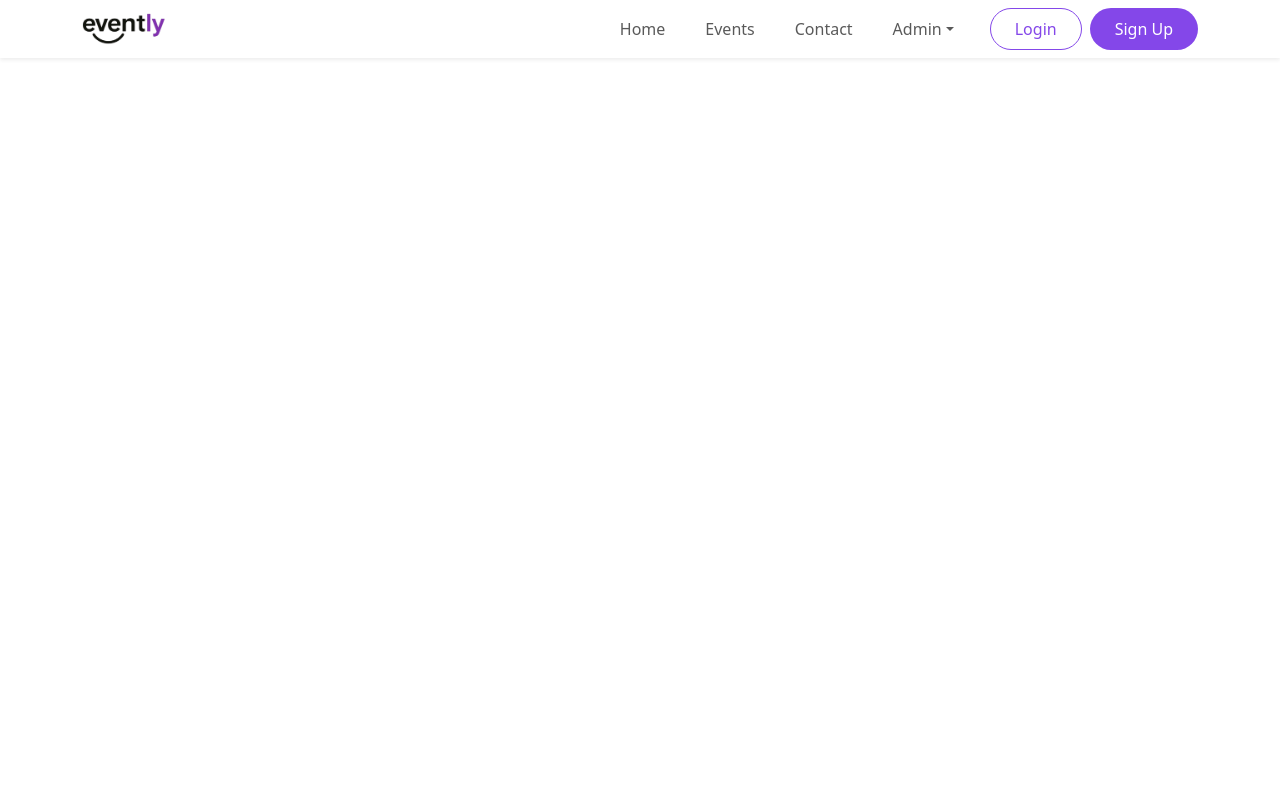
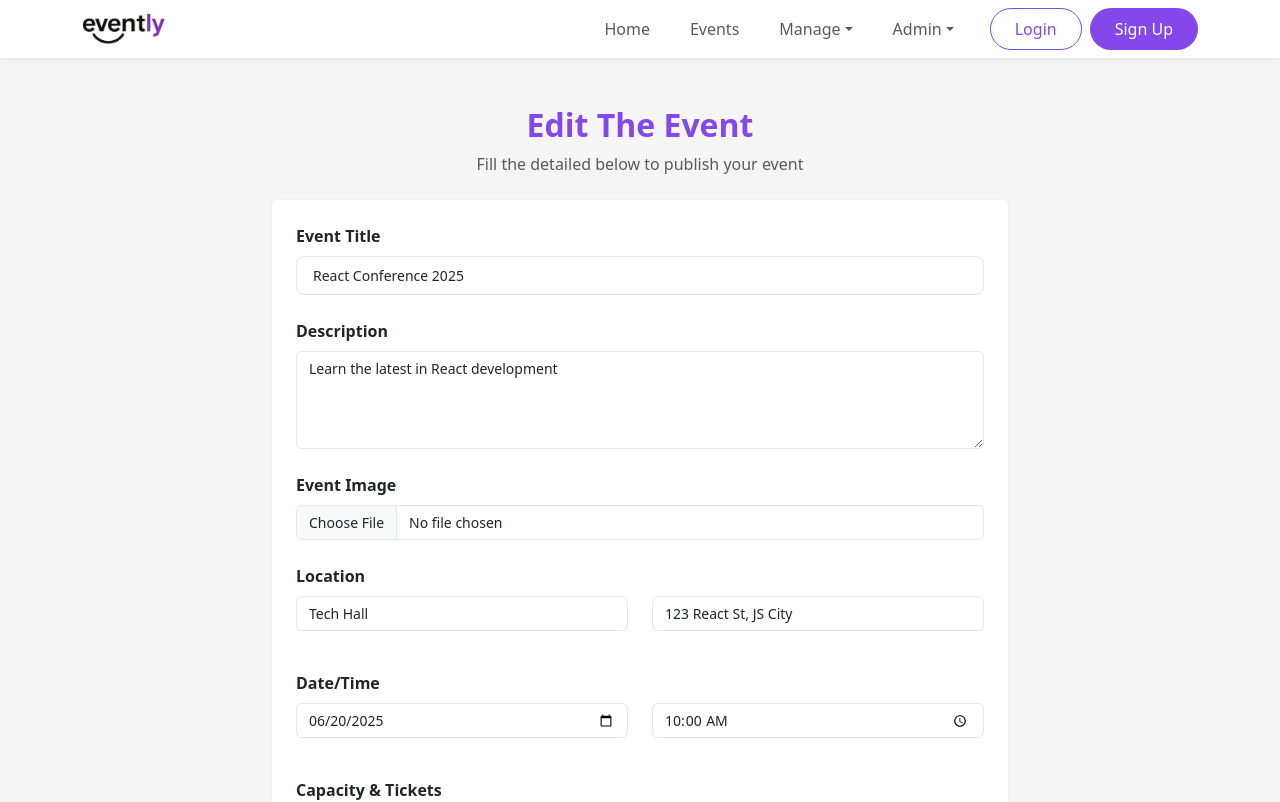
Before and after one commit to Web2SupabaseLaravel/11-grp6-repo, a React (Vite) app in the folder frontend/: page /edit-event in a window 1280 px wide. Shown: the top 802 px of the page. Built offline with nearby package versions, Linux system fonts and the light colour scheme.

Commit message:
Hadi merge and finishes

```diff
--- a/frontend/src/App.jsx
+++ b/frontend/src/App.jsx
@@ -1,18 +1,19 @@
 import React from 'react';
 import { BrowserRouter as Router, Routes, Route } from 'react-router-dom';
 
-import Navbar from './components/abdallah-components/Navbar'; // ← تأكد أنك استوردت Navbar
-
+import Navbar from './components/abdallah-components/Navbar';
 import EventsPage from './components/abdallah-components/EventsPage';
 import EventDetails from './components/abdallah-components/EventDetails';
 import LandingPage from './components/abdallah-components/LandingPage';
 import OpeningScreen from './components/Raghad-components/OpeningScreen';
+
 import SignIn from './components/Raghad-components/SignIn';
 import SignUp from './components/Raghad-components/SignUp';
 import Forgotpass from './components/Raghad-components/Forgotpass';
 import ResetCode from './components/Raghad-components/ResetCode';
 import Resetpassword from './components/Raghad-components/Resetpassword';
 import PassChanged from './components/Raghad-components/PassChanged';
+
 import AttendeeList from "./Components/amjad-component/Attendee List Component.jsx";
 import CheckInPage from "./Components/amjad-component/Check in page.jsx";
 import MyRegistrations from "./Components/amjad-component/My Registrations Page.jsx";
@@ -25,6 +26,10 @@
 import ReportsDashboard from "./components/noor-components/ReportsDashboard.jsx";
 import EventApproval from "./components/noor-components/EventApproval.jsx";
 import UserManagement from "./components/noor-components/UserManagement.jsx";
+
+import EventifyForm from './components/hadi-components/CreateEvent.jsx';
+import EditeEvent from './components/hadi-components/EditeEvent.jsx';
+import EventlyFooter from './components/hadi-components/Footer.jsx';
 
 function App() {
   return (
@@ -62,8 +67,14 @@
           <Route path="/reports-dashboard" element={<ReportsDashboard />} />
           <Route path="/event-approval" element={<EventApproval />} />
           <Route path="/user-managment" element={<UserManagement />} />
+
+          {/* Hadi */}
+          <Route path="/create-event" element={<EventifyForm />} />
+          <Route path="/edit-event" element={<EditeEvent />} />
+
         </Routes>
       </div>
+      <EventlyFooter/>
     </Router>
   );
 }
--- a/frontend/src/components/abdallah-components/Navbar.jsx
+++ b/frontend/src/components/abdallah-components/Navbar.jsx
@@ -38,10 +38,24 @@
                 Events
               </Link>
             </li>
-            <li className="nav-item">
-              <Link className="nav-link fw-medium px-3 py-2 rounded-pill mx-1 text-hover-primary" to="/contact">
-                Contact
-              </Link>
+            <li className="nav-item dropdown">
+              <a
+                className="nav-link dropdown-toggle fw-medium px-3 py-2 rounded-pill mx-1"
+                href="#"
+                role="button"
+                data-bs-toggle="dropdown"
+                aria-expanded="false"
+              >
+                Manage
+              </a>
+              <ul className="dropdown-menu shadow border-0 mt-2">
+                <li>
+                <Link className="dropdown-item py-2" to="/create-event">Create Event</Link>
+                </li>
+                <li>
+                <Link className="dropdown-item py-2" to="/edit-event">Edit Event</Link>
+                </li>
+              </ul>
             </li>
             <li className="nav-item dropdown">
               <a
--- a/frontend/src/components/hadi-components/Footer.jsx
+++ b/frontend/src/components/hadi-components/Footer.jsx
@@ -2,7 +2,9 @@
 
 const EventlyFooter = () => {
   return (
+
     <footer className="bg-light py-5">
+
       <div className="container">
         {/* Header Section */}
         <div className="row mb-5">
```
